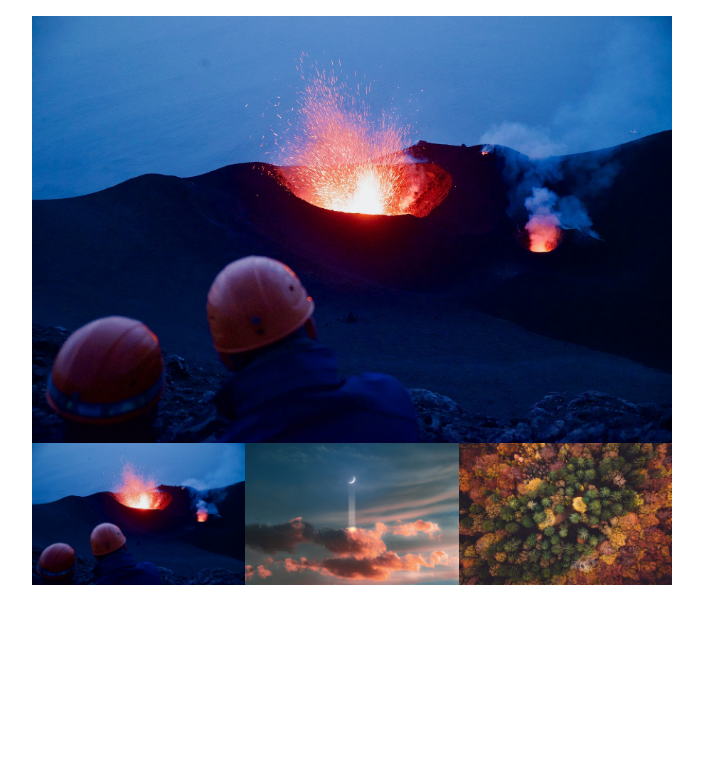
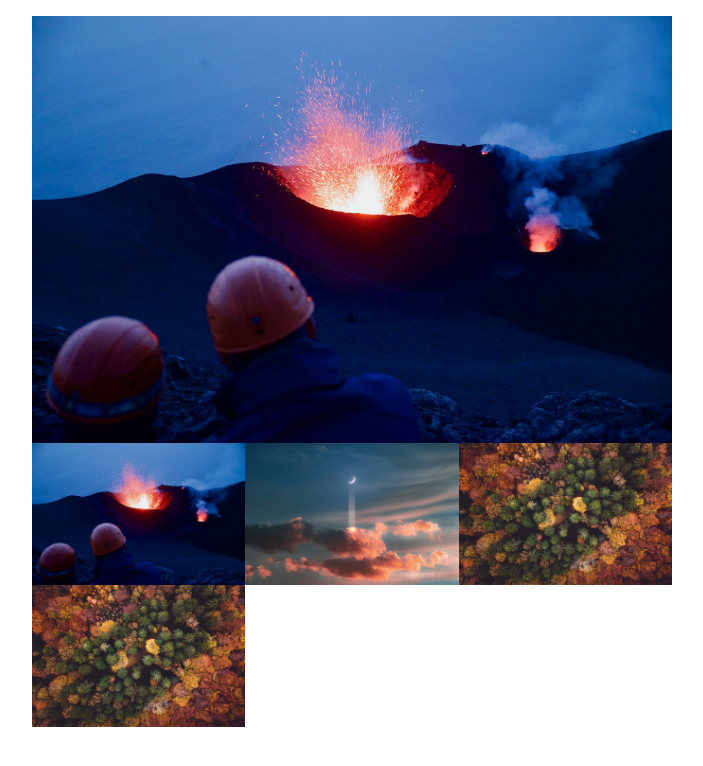
Before and after one commit to fedd-f21/thumbnail-gallery, a plain HTML site: page index.html in a window 1280 px wide. Shown: the whole page, without its empty margins (288-991 px from the left). Drawn offline with Linux system fonts and the light colour scheme.

Commit message:
adding a single line call

```diff
--- a/index.html
+++ b/index.html
@@ -17,6 +17,7 @@
 				<img src="img/one.jpg" alt="Volcano" class="thumbnail" id="thumb1">
 				<img src="img/two.jpg" alt="Moon" class="thumbnail" id="thumb2">
 				<img src="img/three.jpg" alt="Forrest" class="thumbnail" id="thumb3">
+				<img src="img/three.jpg" alt="Forrest" class="thumbnail" id="thumb3">
 			</section>
 		</main>
 
--- a/js/script.js
+++ b/js/script.js
@@ -12,8 +12,12 @@ const handleThumbClick = function(event) {
   // The src url from the element
   const url = thumb.getAttribute(`src`)
 
-  // Assign the strin to the large image
+  // Assign the string to the large image
   lg.setAttribute(`src`, url)
+
+
+  // The same as the above 3 lines, as one line of code
+  // lg.setAttribute(`src`, event.target.getAttribute(`src`))
 }
 
 
```
